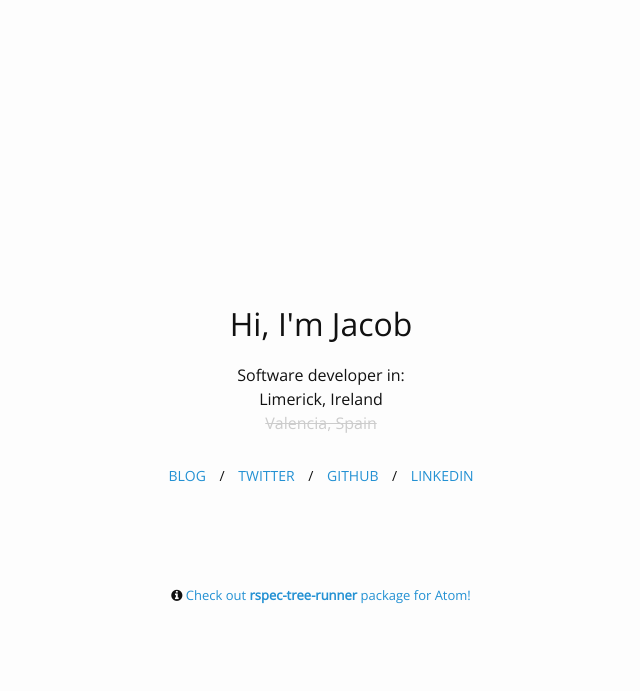
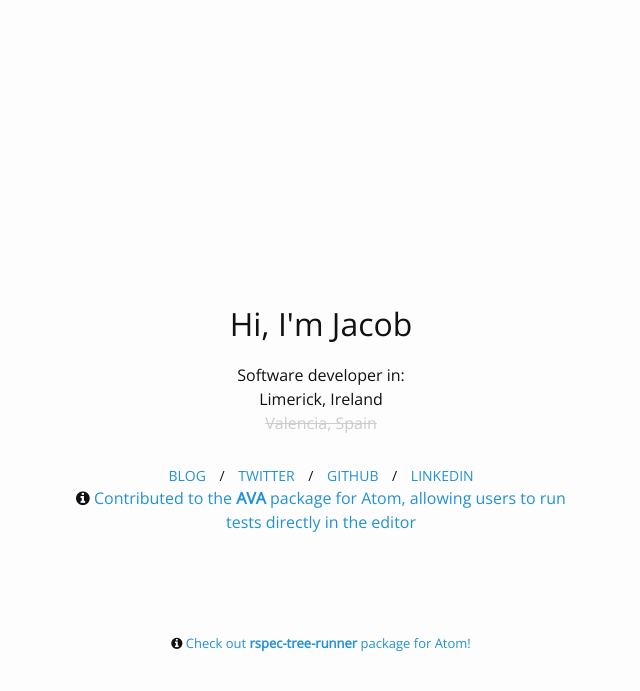
Before and after one commit to jacobmendoza/jacobmendoza.github.io, a Jekyll site: the page built from index.html, in a window 1280 px wide. Shown: the top 691 px of the page, without its empty margins (319-959 px from the left). Built offline with Jekyll 4.4.1, drawn with Linux system fonts in a browser that asks for light colours; nearby versions of some CDN libraries.

Commit message:
Added Atom AVA package contribution

```diff
--- a/index.html
+++ b/index.html
@@ -13,6 +13,9 @@ layout: landing
      <a target="_blank" href="https://github.com/jacobmendoza">Github</a> /
      <a target="_blank" href="https://es.linkedin.com/in/jacobmendozapadilla/en">LinkedIn</a>
   </div>
+  <div id="atom-ava">
+    <i class="fa fa-info-circle"></i>&nbsp;<a target="_blank"  href="https://github.com/avajs/atom-ava">Contributed to the <strong>AVA</strong> package for Atom, allowing users to run tests directly in the editor</a>
+  </div>
   <div id="rspec-tree-runner">
     <i class="fa fa-info-circle"></i>&nbsp;<a target="_blank"  href="https://atom.io/packages/rspec-tree-runner">Check out <strong>rspec-tree-runner</strong> package for Atom!</a>
   </div>
```
